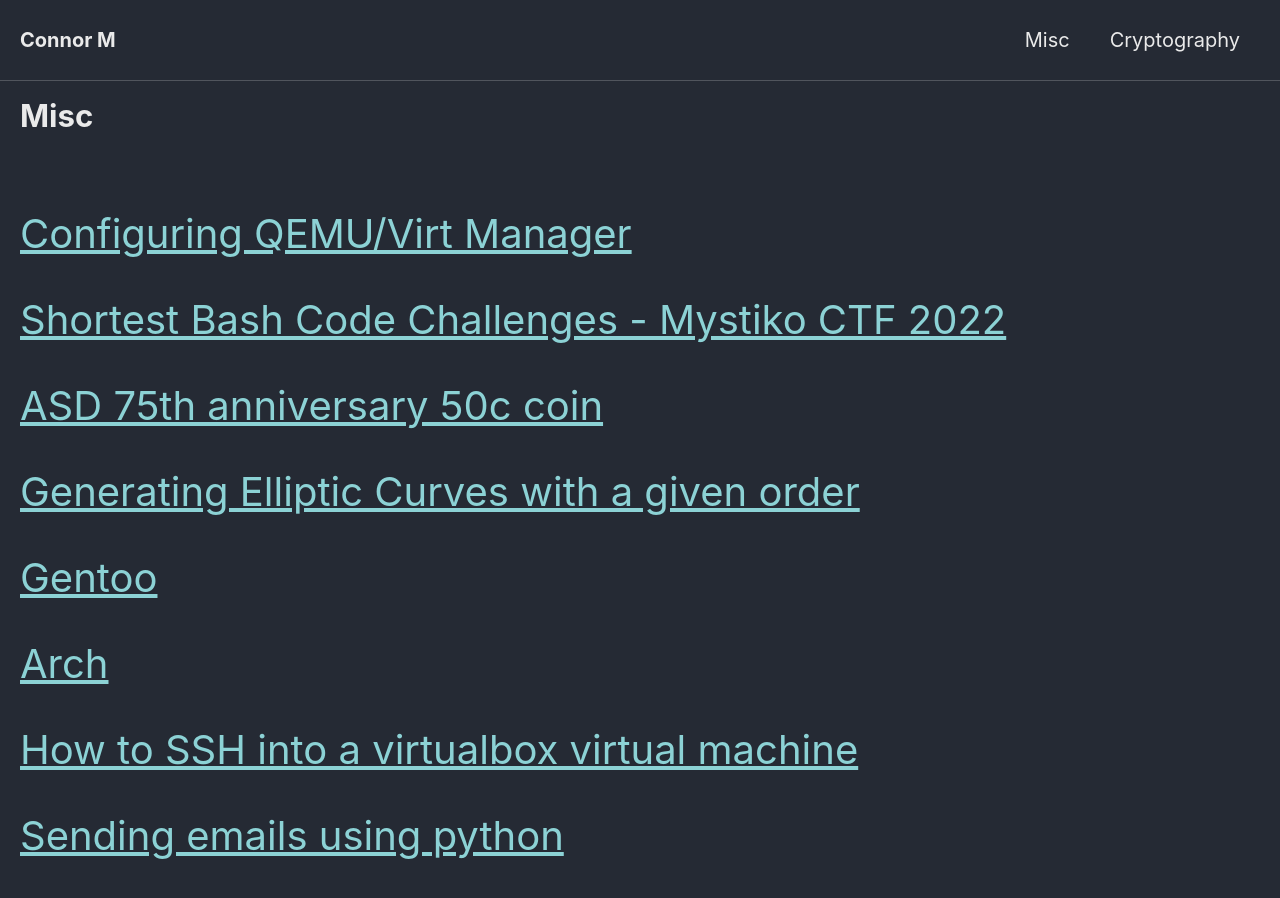
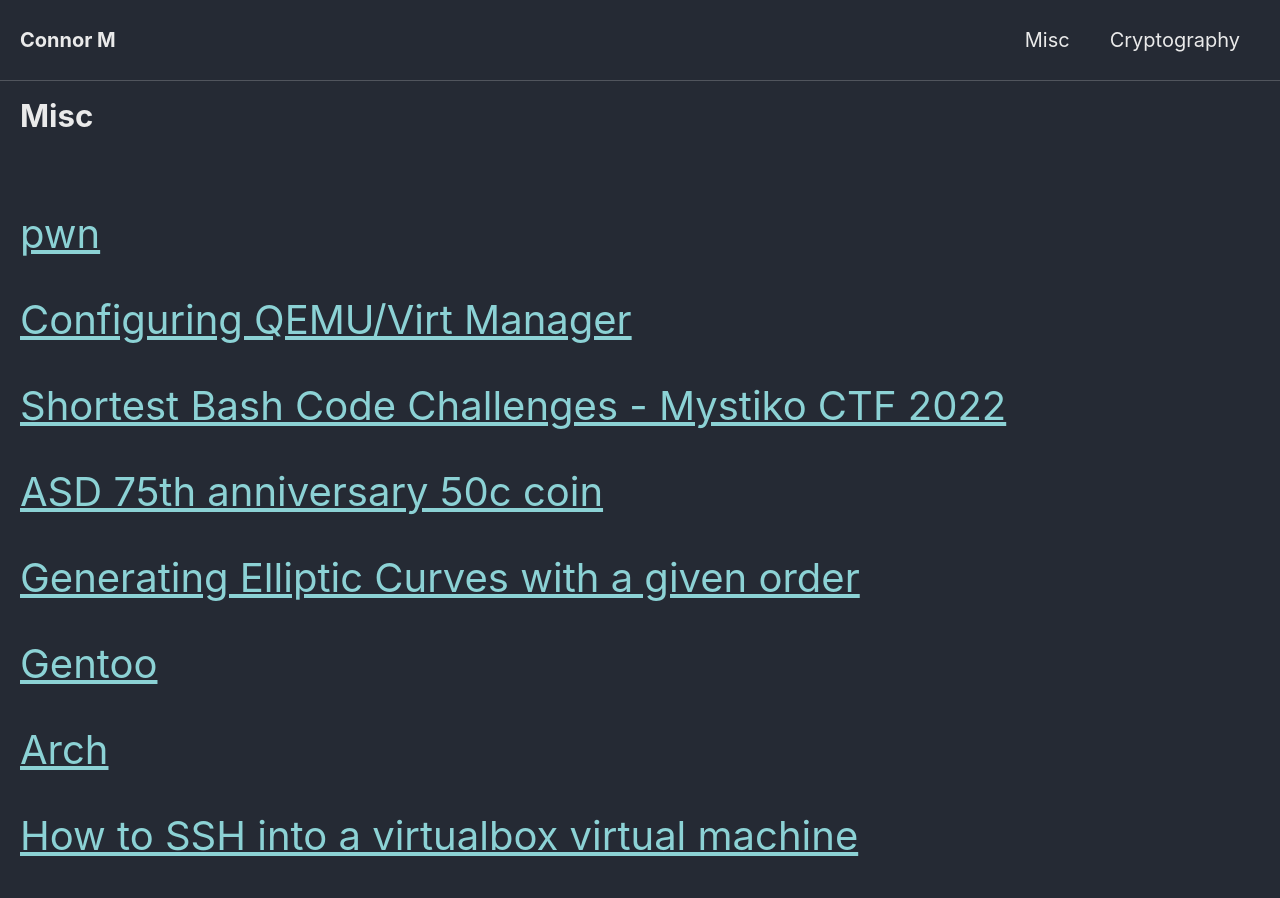
Before and after one commit to Connor-McCartney/Connor-McCartney.github.io, a Jekyll site: the page built from _pages/misc.md, in a window 1280 px wide and 900 px high. Built offline with Jekyll 4.4.1, drawn with Linux system fonts in a browser that asks for light colours; cached includes are drawn as plain includes.

Commit message:
Update misc.md

```diff
--- a/_pages/misc.md
+++ b/_pages/misc.md
@@ -4,6 +4,8 @@ title: Misc
 ---
 
 <br>
+
+<span style="font-size:2em;">   [pwn](/misc/pwn)   </span>
 
 <span style="font-size:2em;">   [Configuring QEMU/Virt Manager](/misc/qemu)   </span>
 
```
